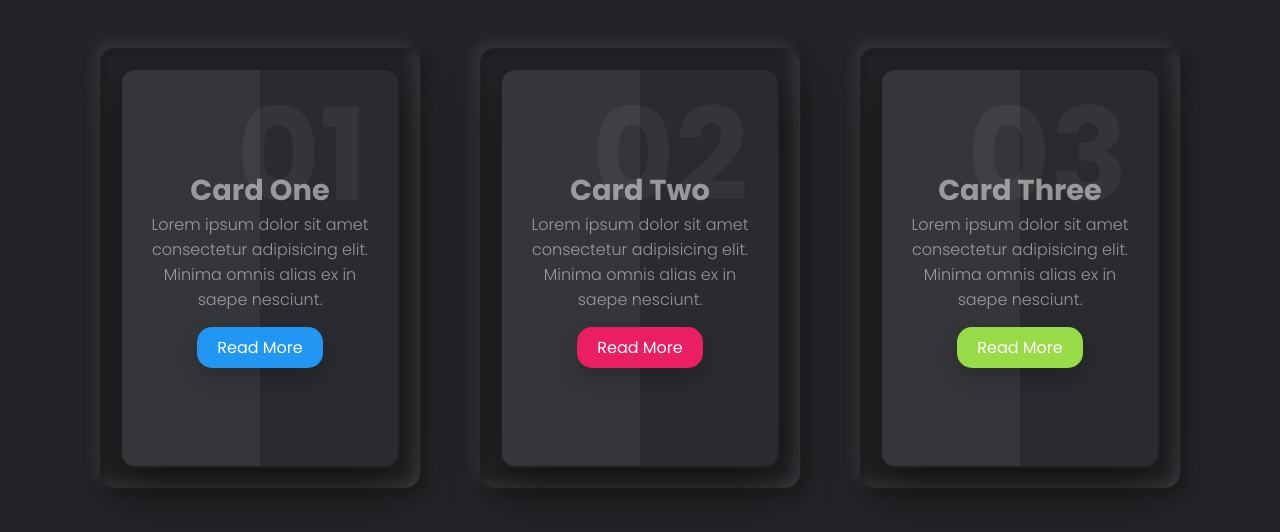
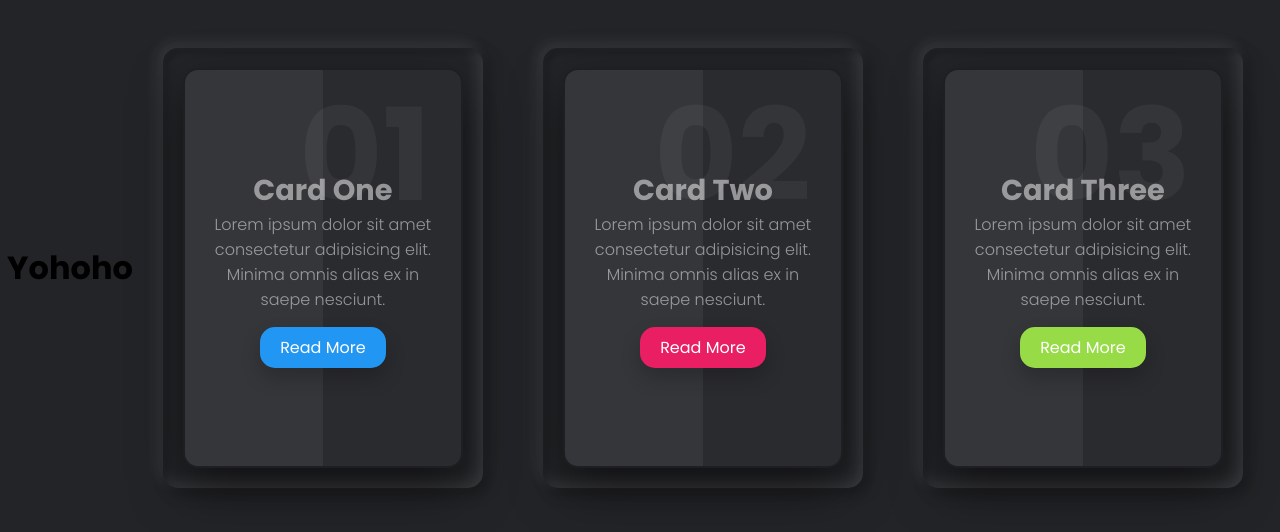
Before and after one commit to iAlexV/Dark_Neumorphism_Cards, a plain HTML site: page index.html in a window 1280 px wide. Shown: the part 132-664 px from the top of the page. Drawn offline with Linux system fonts and the light colour scheme.

Commit message:
Update index.html

```diff
--- a/index.html
+++ b/index.html
@@ -10,7 +10,7 @@
 </head>
 
 <body>
-
+  <h1>Yohoho</h1>
   <div class="container">
     <div class="card">
       <div class="box">
```
